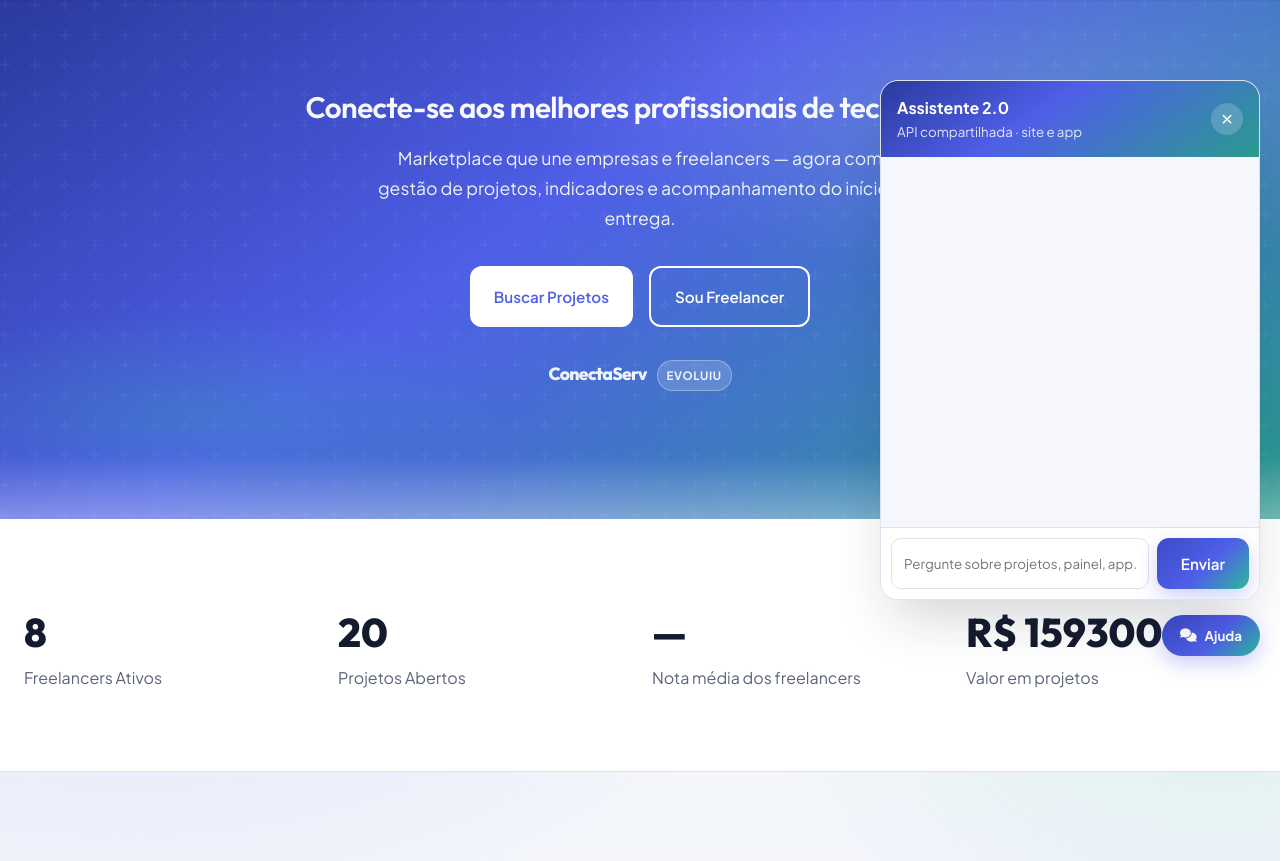
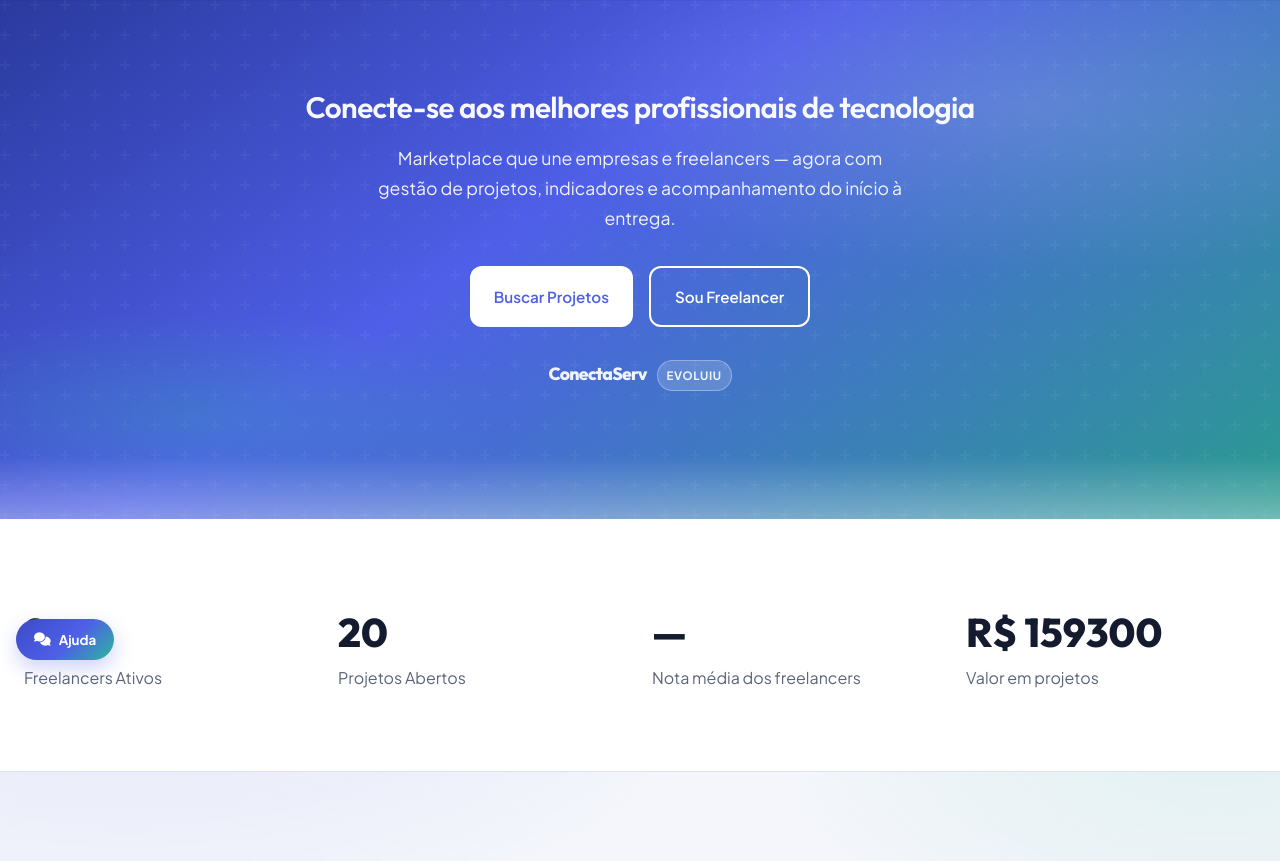
Before and after one commit to Conectaserv/conecta_servPJ1, a Flask app: page / in a window 1280 px wide. Shown: the part 124-985 px from the top of the page. Run offline with Flask 3, Linux system fonts and the light colour scheme; data comes from the database, SQL or seed files in the repository; some libraries are stand-ins or nearby versions.

Commit message:
Fecha o chat do site para ele nao ficar preso na tela.
Co-authored-by: Cursor <cursoragent@cursor.com>

```diff
--- a/static/css/style.css
+++ b/static/css/style.css
@@ -3225,9 +3225,9 @@ select.form-control {
    ============================================ */
 .cs-chat-fab {
     position: fixed;
-    right: 20px;
-    bottom: 20px;
-    z-index: 1200;
+    left: 16px;
+    bottom: 16px;
+    z-index: 1000001;
     display: inline-flex;
     align-items: center;
     gap: 8px;
@@ -3244,7 +3244,7 @@ select.form-control {
 
 .cs-chat-panel {
     position: fixed;
-    right: 20px;
+    left: 16px;
     bottom: 76px;
     width: min(380px, calc(100vw - 24px));
     height: min(520px, 70vh);
@@ -3252,10 +3252,14 @@ select.form-control {
     border-radius: 18px;
     box-shadow: var(--shadow-2xl);
     border: 1px solid var(--gray-200);
-    z-index: 1200;
-    display: flex;
+    z-index: 1000002;
+    display: none !important;
     flex-direction: column;
     overflow: hidden;
+}
+
+.cs-chat-panel.is-open {
+    display: flex !important;
 }
 
 .cs-chat-head {
--- a/static/js/chatbot.js
+++ b/static/js/chatbot.js
@@ -20,6 +20,7 @@
 
     function abrir() {
         panel.hidden = false;
+        panel.classList.add('is-open');
         toggle.setAttribute('aria-expanded', 'true');
         if (!body.dataset.ready) {
             addBubble('Olá! Sou a assistente do ConectaServ 2.0. Pergunte sobre cadastro, propostas, painel, workspace ou o app.', 'bot');
@@ -29,6 +30,7 @@
     }
 
     function fechar() {
+        panel.classList.remove('is-open');
         panel.hidden = true;
         toggle.setAttribute('aria-expanded', 'false');
     }
```
